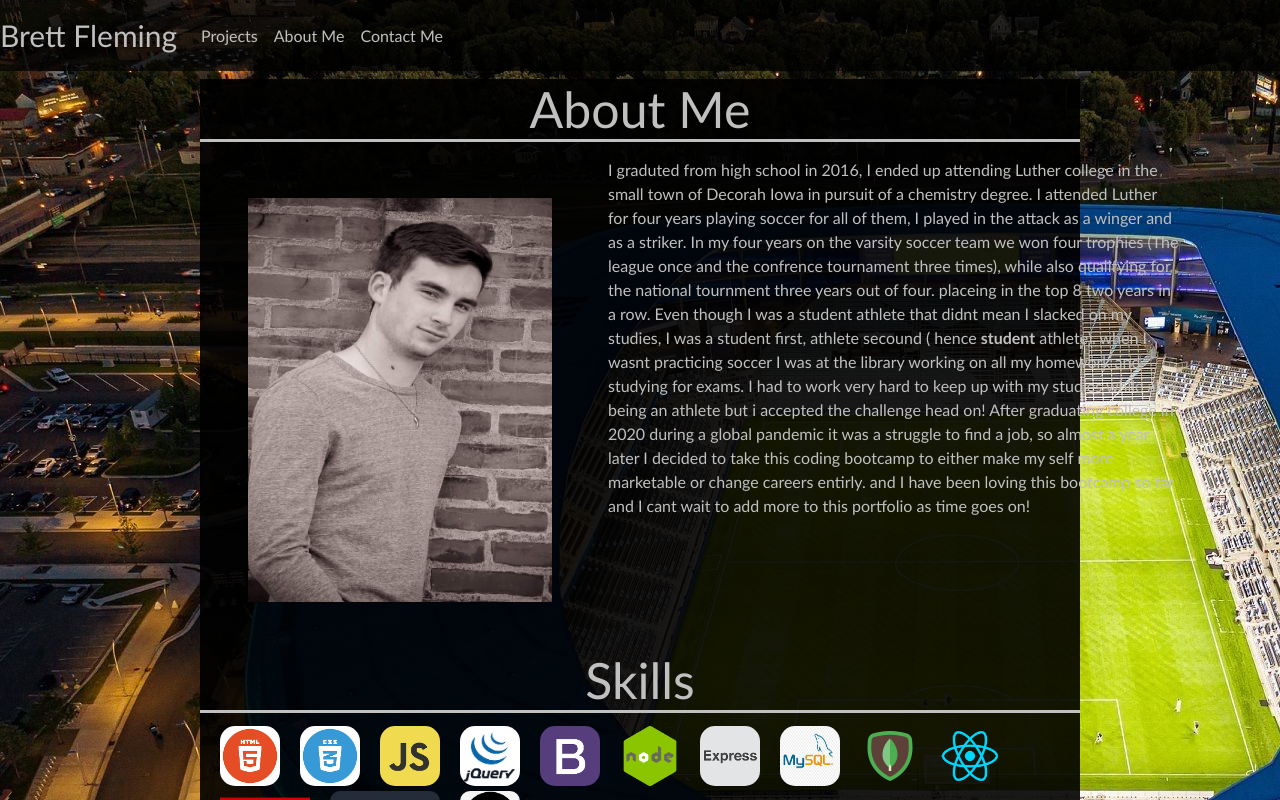
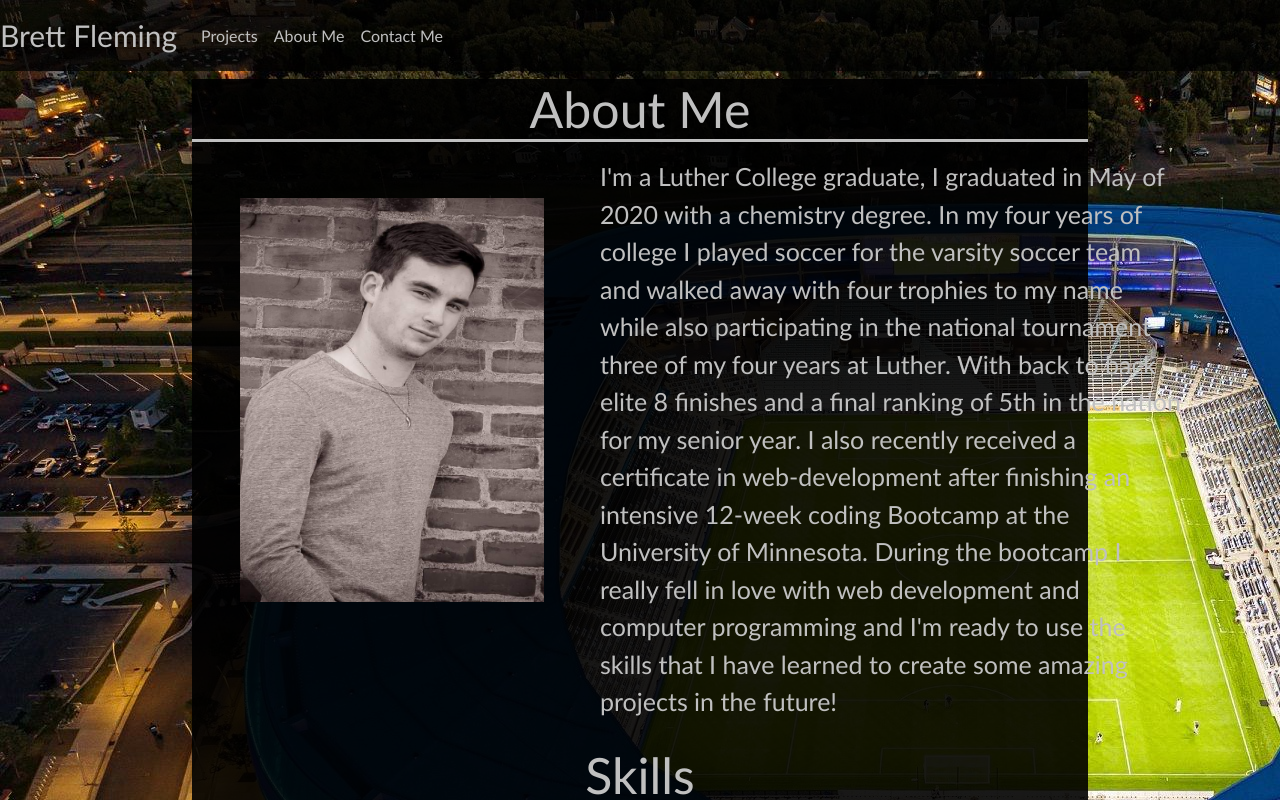
Before and after one commit to brettfleming/react-portfolio, a React (Create React App) app: page /about in a window 1280 px wide. Shown: the top 800 px of the page. Built offline with nearby package versions, Linux system fonts and the light colour scheme.

Commit message:
finsihed up the last remaining details

```diff
--- a/src/App.css
+++ b/src/App.css
@@ -30,9 +30,12 @@ h3 {
 }
 .jumbotron {
   background-color: rgb(0, 0, 0, .5);
+  width: 70%;
+  margin-left: auto;
+  margin-right: auto;
   margin-top: 50px;
-  margin-left: 200px;
-  margin-right: 400px;
+  /* margin-left: 200px;
+  margin-right: 400px; */
   padding: 20px;
 }
 .navbar {
@@ -55,10 +58,16 @@ h3 {
 
 .about {
   background-color: rgb(0, 0, 0, .90);
-  margin-left: 200px;
-  margin-right: 200px;
+  width: 70%;
+  margin-left: auto;
+  margin-right: auto;
+  /* margin-left: 200px;
+  margin-right: 200px; */
   align-content: center;
   margin: none;
+}
+.about p {
+  font-size: 25px;
 }
 .about-resume {
   text-align: center;
@@ -116,9 +125,14 @@ h3 {
 }
 .project {
   background-color: rgb(0, 0, 0, .90);
-  margin-left: 200px;
-  margin-right: 200px;
-  margin: none;
+  width: 70%;
+  margin-left: auto;
+  margin-right: auto;
+  /* margin-left: 200px;
+  margin-right: 200px; */
+}
+.project p {
+  font-size: 23px;
 }
 .project-box{
   /* border-bottom: silver solid 3px; */
@@ -143,3 +157,7 @@ h3 {
   width: 650px;
   margin: 10px;
 }
+.project-body {
+  padding-left: 10px;
+  padding-right: 10px;
+}
--- a/src/pages/About.js
+++ b/src/pages/About.js
@@ -25,13 +25,7 @@ function About() {
                 <div className='d-flex'>
                     <img className='img-me col-4 p-5'src={Me}/>
                     <p className='col-8 p-2'>
-                        I graduted from high school in 2016, I ended up attending Luther college in the small town of Decorah Iowa in pursuit of a chemistry degree.
-                        I attended Luther for four years playing soccer for all of them, I played in the attack as a winger and as a striker. In my four years on the varsity soccer team we won
-                        four trophies (The league once and the confrence tournament three times), while also qualifying for the national tournment three years out of four. placeing in the top 8 two years in
-                        a row. Even though I was a student athlete that didnt mean I slacked on my studies, I was a student first, athlete secound ( hence <strong>student</strong> athlete). when I
-                        wasnt practicing soccer I was at the library working on all my homework and studying for exams. I had to work very hard to keep up with my studies while also being an athlete
-                        but i accepted the challenge head on! After graduating college in 2020 during a global pandemic it was a struggle to find a job, so almost a year later I decided to take this coding bootcamp to either make my self
-                        more marketable or change careers entirly. and I have been loving this bootcamp so far and I cant wait to add more to this portfolio as time goes on!
+                    I'm a Luther College graduate, I graduated in May of 2020 with a chemistry degree. In my four years of college I played soccer for the varsity soccer team and walked away with four trophies to my name while also  participating in the national tournament three of my four years at Luther. With back to back elite 8 finishes and a final ranking of 5th in the nation for my senior year. I also recently received a certificate in web-development after finishing an intensive 12-week coding Bootcamp at the University of Minnesota. During the bootcamp I really fell in love with web development and computer programming and I'm ready to use the skills that I have learned to create some amazing projects in the future!
                     </p>
                 </div>
             </div>
--- a/src/pages/Projects.js
+++ b/src/pages/Projects.js
@@ -4,6 +4,11 @@ import Cccbeer from '../assets/photos/landings_page_screenshot.png'
 import Bootstrap from '../assets/photos/skills-images/bootstrap.png';
 import Html5 from '../assets/photos/skills-images/html5.png';
 import Css3 from '../assets/photos/skills-images/css3.png';
+import Node from '../assets/photos/skills-images/nodeJS.png';
+import Express from '../assets/photos/skills-images/express.png';
+import Mysql from '../assets/photos/skills-images/MySQL.jpg';
+import Js from '../assets/photos/skills-images/JS.png';
+
 
 function Projects() {
     return (
@@ -16,14 +21,16 @@ function Projects() {
                         <div className="project-body">
                             <h3 className='project-title'>D&D Character Creator</h3>
                             <p className='poject-desc '>
-                                I graduted from high school in 2016, I ended up attending Luther college in the small town of Decorah Iowa in pursuit of a chemistry degree.
-                                I attended Luther for four years playing soccer for all of them, I played in the attack as a winger and as a striker. In my four years on the varsity soccer team we won
-                                four trophies (The league once and the confrence tournament three times), while also qualifying for the national tournment three years out of four. placeing in the top 8 two years in
+                            An interactive webpage that is a D&D character creator, that allows users to look at other peoples characters and comment on them. They can also look up monsters in the monster index.
                             </p>
                             <h3 className='project-tech'>Tech Stack</h3>
                                 <img className="skills-image" src={Html5} alt="HTML5"/>
                                 <img className="skills-image" src={Css3} alt="CSS3"/>
                                 <img className="skills-image" src={Bootstrap} alt="Bootstrap"/>
+                                <img className="skills-image" src={Js} alt="JavaScript" />
+                                <img className="skills-image" src={Node} alt="NodeJS" />
+                                <img className="skills-image" src={Express} alt="ExpressJS" />
+                                <img className="skills-image" src={Mysql} alt="MySQL" />
                             <div className='project-btn'>
                                 <button type="button" class="btn btn-primary project-btn"><a href="https://github.com/brettfleming/DnD-creator" target="_blank">GitHub</a></button>
                                 <button type="button" class="btn btn-success project-btn"><a href="https://dnd-creator.herokuapp.com/" target="_blank">Demo</a></button>
@@ -35,14 +42,13 @@ function Projects() {
                         <div className="project-body">
                             <h3 className='project-title'>Cocktails, Cuisine & Craft Beers</h3>
                             <p className='poject-desc '>
-                                I graduted from high school in 2016, I ended up attending Luther college in the small town of Decorah Iowa in pursuit of a chemistry degree.
-                                I attended Luther for four years playing soccer for all of them, I played in the attack as a winger and as a striker. In my four years on the varsity soccer team we won
-                                four trophies (The league once and the confrence tournament three times), while also qualifying for the national tournment three years out of four. placeing in the top 8 two years in
-                            </p>
+                            A website that searches 3 different API's depending on what the user is looking for. The options are restaurants and breweries by Zip code or Cocktails by type or main ingredient                            </p>
                             <h3 className='project-tech'>Tech Stack</h3>
                                 <img className="skills-image" src={Html5} alt="HTML5"/>
                                 <img className="skills-image" src={Css3} alt="CSS3"/>
                                 <img className="skills-image" src={Bootstrap} alt="Bootstrap"/>
+                                <img className="skills-image" src={Js} alt="JavaScript" />
+
                             <div className='project-btn'>
                                 <button type="button" class="btn btn-primary project-btn"><a href="https://github.com/brettfleming/Cocktails-Cuisine-Craft-Beers" target="_blank">GitHub</a></button>
                                 <button type="button" class="btn btn-success project-btn"><a href="https://brettfleming.github.io/Cocktails-Cuisine-Craft-Beers/" target="_blank">Demo</a></button>
```
